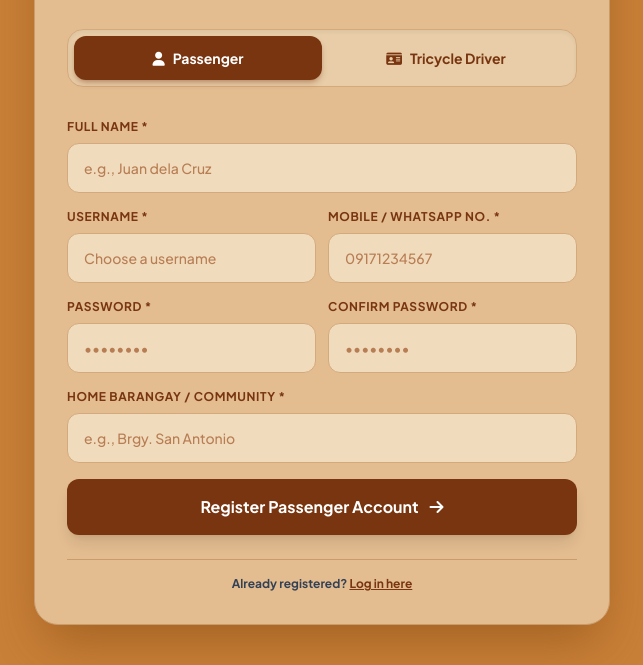
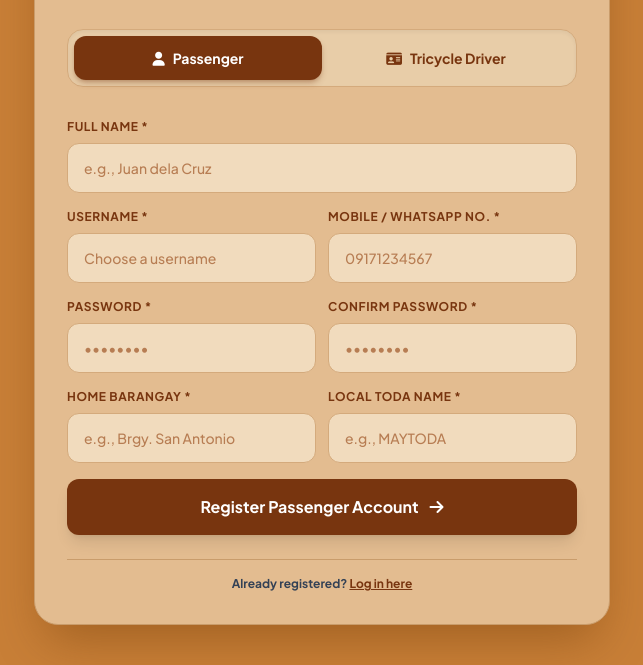
Before and after one commit to rdalbaojr/2datrike, a plain HTML site: page web/index.html in a window 1280 px wide. Shown: the part 200-865 px from the top of the page, without its empty margins (318-961 px from the left). Drawn offline with nearby package versions, Linux system fonts and the light colour scheme.

Commit message:
Update index.html

```diff
--- a/web/index.html
+++ b/web/index.html
@@ -63,11 +63,8 @@
 
         <!-- ==================== 1. PASSENGER REGISTRATION FORM ==================== -->
         <form id="form-passenger" action="/register-account/" method="POST" class="space-y-4" onsubmit="return validateAndSubmit(event, 'passenger')">
-    <input type="hidden" name="role" value="passenger">
-    <!-- 🟢 ADD THIS HIDDEN LINE TO SATISFY THE BACKEND -->
-    <input type="hidden" name="address" value="Passenger - Address Not Required">
-
-    <!-- FULL NAME FIELD -->
+            <input type="hidden" name="role" value="passenger">
+            <input type="hidden" name="address" value="Passenger - Address Not Required">
 
             <!-- FULL NAME FIELD -->
             <div>
@@ -105,11 +102,18 @@
                 </div>
             </div>
 
-            <!-- BARANGAY / COMMUNITY -->
-            <div>
-                <label class="block text-xs font-bold text-amber-900 uppercase tracking-wider mb-2">Home Barangay / Community *</label>
-                <input type="text" name="barangay" required placeholder="e.g., Brgy. San Antonio"
-                       class="input-field w-full border rounded-xl px-4 py-3.5 text-sm outline-none font-medium bg-amber-50/50">
+            <!-- 🟢 FIXED: BARANGAY & TODA / COMMUNITY GRID -->
+            <div class="grid grid-cols-1 sm:grid-cols-2 gap-3">
+                <div>
+                    <label class="block text-xs font-bold text-amber-900 uppercase tracking-wider mb-2">Home Barangay *</label>
+                    <input type="text" name="barangay" required placeholder="e.g., Brgy. San Antonio"
+                           class="input-field w-full border rounded-xl px-4 py-3.5 text-sm outline-none font-medium bg-amber-50/50">
+                </div>
+                <div>
+                    <label class="block text-xs font-bold text-amber-900 uppercase tracking-wider mb-2">Local TODA Name *</label>
+                    <input type="text" name="toda_name" required placeholder="e.g., MAYTODA"
+                           class="input-field w-full border rounded-xl px-4 py-3.5 text-sm outline-none font-medium bg-amber-50/50">
+                </div>
             </div>
 
             <button type="submit" class="w-full py-4 mt-2 bg-amber-900 hover:bg-amber-800 text-white font-bold rounded-xl shadow-lg transition-all duration-300">
```
